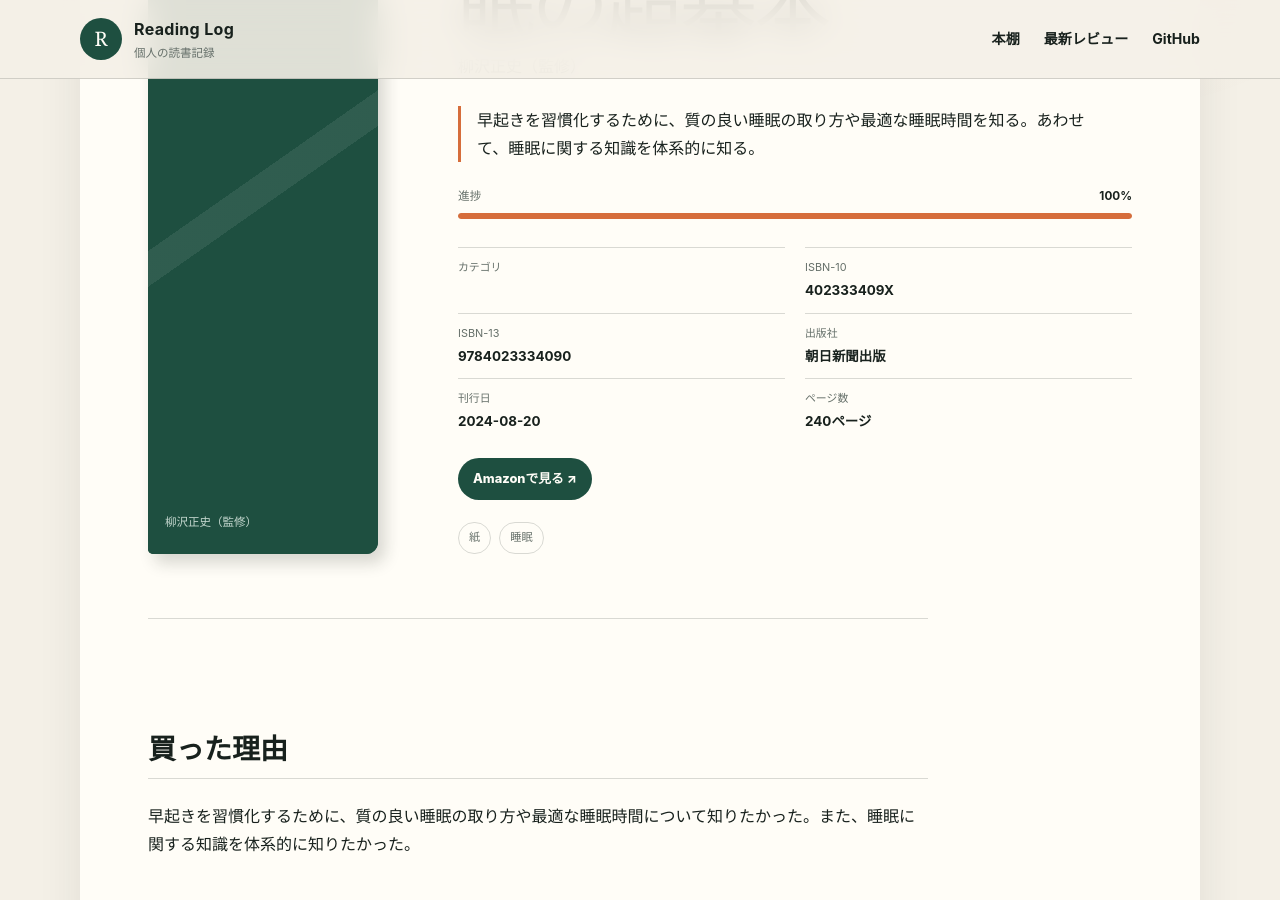
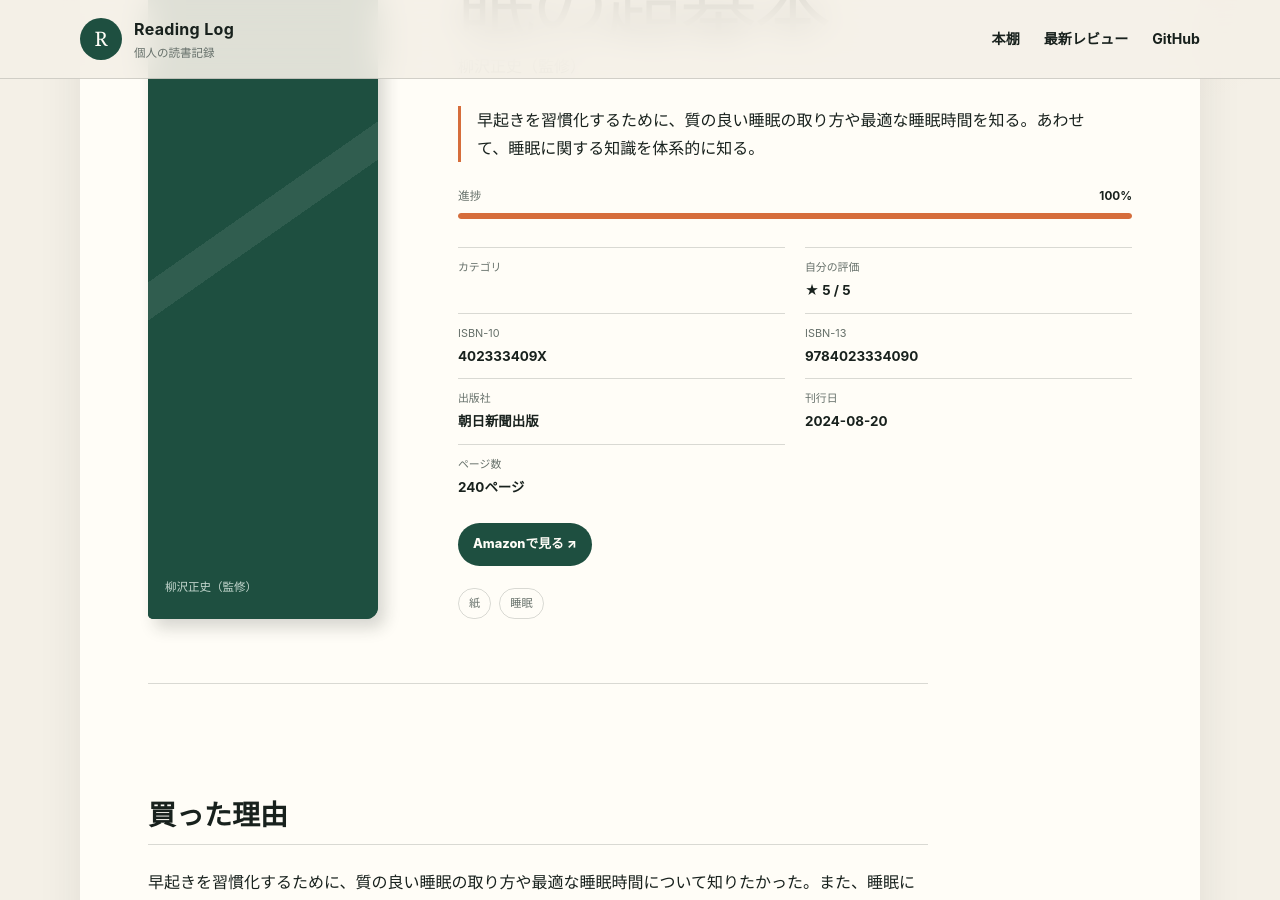
Before and after one commit to n-yoshida-dev/reading-log, a Jekyll site: the page built from books/imasara-kikenai-suimin-no-chokihon.md, in a window 1280 px wide and 900 px high, scrolled down 445 px. Built offline with Jekyll 4.4.1, drawn with Linux system fonts in a browser that asks for light colours.

Commit message:
Add user rating to sleep basics book

```diff
--- a/books/imasara-kikenai-suimin-no-chokihon.md
+++ b/books/imasara-kikenai-suimin-no-chokihon.md
@@ -17,6 +17,7 @@ finished_at:
 last_read_at:
 purpose: "早起きを習慣化するために、質の良い睡眠の取り方や最適な睡眠時間を知る。あわせて、睡眠に関する知識を体系的に知る。"
 tags: ["紙", "睡眠"]
+user_rating: 5
 cover_image: ""
 cover_source_url: ""
 amazon_url: ""
```
